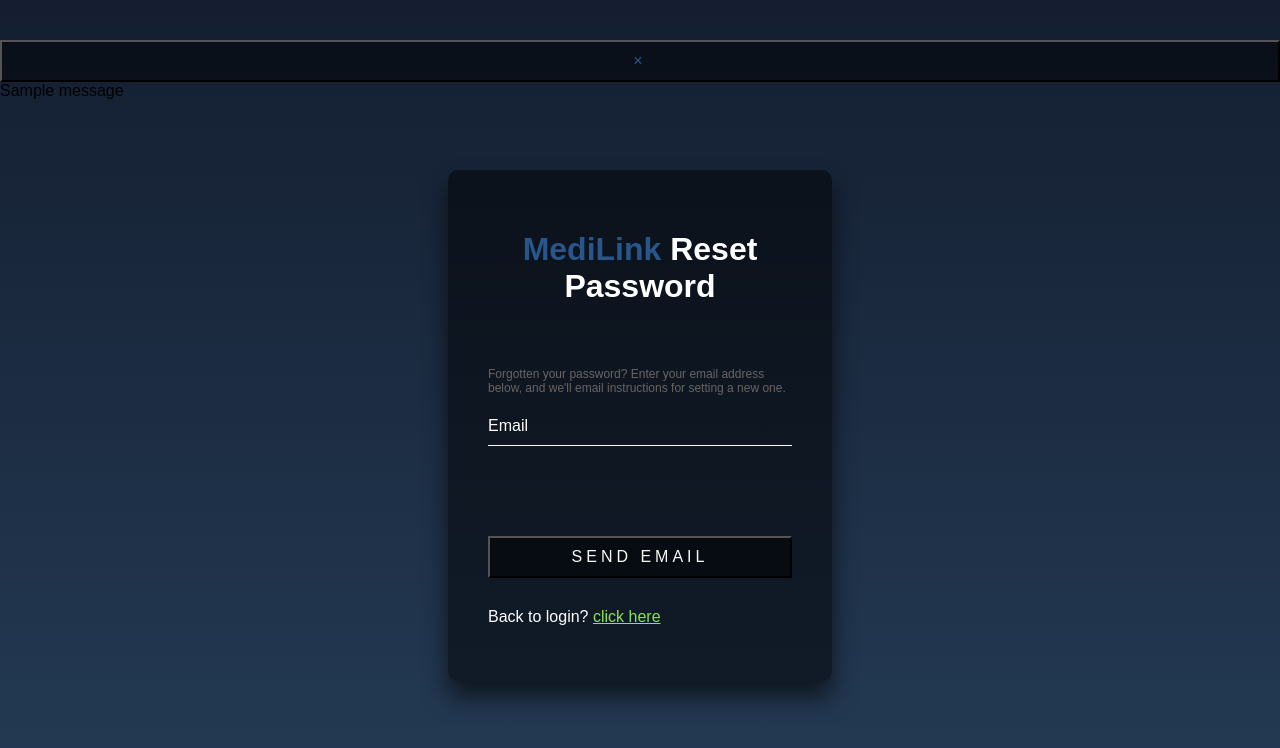
After one commit to gcivil-nyu-org/Wednesday-Fall2023-Team-6, a Django app: page /user/passwordReset/ in a window 1280 px wide. The commit adds this page. Shown: the top 748 px of the page. Run offline with Django 4.2, Linux system fonts and the light colour scheme; one stand-in notice (Sample message) is shown.

Commit message:
complete reset password logic

```diff
--- a/MediLink/user/static/user/css/resetPwd.css
+++ b/MediLink/user/static/user/css/resetPwd.css
@@ -2,7 +2,7 @@
   margin-bottom: 20px;
   background-color: transparent;
 }
-.hidden{
+.hidden {
   display: none;
 }
 #btn_register_user {
@@ -13,7 +13,7 @@
 }
 
 span {
-    color: #29568a
+  color: #29568a;
 }
 
 body {
@@ -26,7 +26,7 @@ body {
   margin-left: auto;
   margin-right: auto;
   padding: 40px;
-    width: 40%;
+  width: 30%;
   margin-top: 70px;
   margin-bottom: 70px;
   background: rgba(0, 0, 0, 0.5);
@@ -35,7 +35,12 @@ body {
   border-radius: 10px;
 }
 
-  .resetPwd-box h1{
+.title {
+  color: #696464;
+  font-size: 12px;
+}
+
+.resetPwd-box h1 {
   color: #fff;
   padding-bottom: 40px;
   text-align: center;
@@ -63,7 +68,7 @@ body {
 }
 
 .select-transparent::after {
-    content: '\25BC'; /* Unicode character for a downward-pointing triangle */
+  content: "\25BC"; /* Unicode character for a downward-pointing triangle */
   position: absolute;
   top: 50%;
   right: 10px; /* Adjust the arrow position as needed */
@@ -143,7 +148,7 @@ body {
                   0 0 100px #262727; */
 }
 
-  p {
+.title2 {
   color: #fff;
   margin-top: 30px;
 }
--- /dev/null
+++ b/MediLink/user/static/user/javascript/resetPassword/password_reset.js
@@ -0,0 +1,8 @@
+function checkUserDetails() {
+    if(!$("#resetPwdForm")[0].checkValidity()){
+        $("#resetPwdForm")[0].reportValidity();
+        return false;
+    }
+
+    return true;
+}
--- /dev/null
+++ b/MediLink/user/templates/user/resetPassword/password_reset.html
@@ -0,0 +1,35 @@
+{% load static %}
+<script src="https://code.jquery.com/jquery-3.3.1.slim.min.js" integrity="sha384-q8i/X+965DzO0rT7abK41JStQIAqVgRVzpbzo5smXKp4YfRvH+8abtTE1Pi6jizo" crossorigin="anonymous"></script>
+<meta charset="UTF-8">
+<meta name="viewport" content="width=device-width, initial-scale=1.0">
+<title>Password Reset Page</title>
+<link rel="stylesheet" href="{% static 'user/css/resetPwd.css' %}">
+<link rel="stylesheet" href="{% static 'user/css/login.css' %}">
+<script src="https://code.jquery.com/jquery-3.3.1.slim.min.js" integrity="sha384-q8i/X+965DzO0rT7abK41JStQIAqVgRVzpbzo5smXKp4YfRvH+8abtTE1Pi6jizo" crossorigin="anonymous"></script>
+<script src="{% static 'user/javascript/resetPassword/password_reset.js' %}"></script>
+
+{% if messages %}
+  {% for message in messages %}
+      <div class="alert {{ message.tags }} alert-dismissible shadow fade show" role="alert">
+          <button type="button" class="close" data-dismiss="alert" aria-label="Close">
+              <span aria-hidden="true">&times;</span>
+          </button>
+          {{ message | safe }}
+      </div>
+  {% endfor %}
+{% endif %}
+
+<div class="resetPwd-box" id="resetPwd-box">
+    <h1 class="text-center"><span>MediLink</span> Reset Password</h1>
+    <p class="title">Forgotten your password? Enter your email address below, and we'll email instructions for setting a new one.</p>
+    <form id="resetPwdForm" method="POST" action="{% url "user:passwordReset" %}">
+        {% csrf_token %}
+        <div id="user_details_section">
+            <div class="form-group">
+                <input type="email" name="user_email" id="email" required placeholder=" ">
+                <label for="email">Email</label>
+            </div>
+            <button type="submit" class="btn btn-primary btn-block">Send Email</button>
+            <p class="title2">Back to login? <a href="{% url "user:login" %}" class="login">click here</a></p>
+        </div>
+</div>
--- a/MediLink/user/urls.py
+++ b/MediLink/user/urls.py
@@ -5,7 +5,7 @@ app_name = 'user'
 urlpatterns = [
     path('registration/', views.register, name='user_registration'),
     path('login/', views.loginView, name='login'),
-    path('resetPassword/', views.restPwdView, name='resetPassword'),
     path('home/', views.home, name='home'),
-
+    path('passwordReset/', views.passwordResetView, name='passwordReset'),
+    path('passwordResetConfirm/<uidb64>/<token>', views.passwordResetConfirmView, name='passwordResetConfirm'),
 ]
--- a/MediLink/user/views.py
+++ b/MediLink/user/views.py
@@ -4,6 +4,14 @@ from django.urls import reverse
 from django.contrib.auth import authenticate, login
 from django.contrib import messages
 from user.models import User
+
+# import for email sending
+from django.template.loader import render_to_string
+from django.contrib.sites.shortcuts import get_current_site
+from django.utils.http import urlsafe_base64_encode, urlsafe_base64_decode
+import secrets
+from django.core.mail import EmailMessage
+from django.contrib import messages
 
 
 def loginView(request):
@@ -25,25 +33,63 @@ def loginView(request):
     template_name = "user/login.html"
     return render(request, template_name)
 
+def passwordResetView(request):
+    template_name = "user/resetPassword/password_reset.html"
 
-def restPwdView(request):
-    template_name = "user/resetPwd.html"
     if request.method == "GET":
         return render(request, template_name)
 
     else:
         user_email = request.POST.get("user_email")
+        print(user_email)
+
+        if User.objects.filter(email=user_email).exists():
+            user = User.objects.get(email=user_email)
+            subject = "MediLink Account Password Reset Request"
+            message = render_to_string("user/resetPassword/template_reset_password.html", {
+                'user': user,
+                'domain': get_current_site(request).domain,
+                'uid': urlsafe_base64_encode(user.email.encode("utf-8")),
+                'token': secrets.token_hex(16),
+                "protocol": 'https' if request.is_secure() else 'http'
+            })
+            email = EmailMessage(subject, message, to=["w742794749@gmail.com"])
+            if email.send():
+                alert_message = "Email sent. Please follow the link to reset your password."
+                messages.success(request, alert_message)
+                return HttpResponseRedirect(reverse("user:login"))
+            else:
+                alert_message = "Fail to send an email. Please try again."
+                messages.error(request, alert_message)
+                return HttpResponseRedirect(reverse("user:passwordReset"))
+
+        else:
+            alert_message = "Email not exists in our database. Please register a new account."
+            messages.error(request, alert_message)
+            return HttpResponseRedirect(reverse("user:user_registration"))
+
+def passwordResetConfirmView(request, uidb64, token):
+    template_name = "user/resetPassword/password_reset_confirm.html"
+    if request.method == "GET":
+        return render(request, template_name, {"uidb64": uidb64, "token": token})
+
+    else:
+        user_email = urlsafe_base64_decode(uidb64).decode("utf-8")
         new_password = request.POST.get("password")
-
-        print(user_email, new_password)
         if User.objects.filter(email=user_email).exists():
             user = User.objects.get(email=user_email)
             user.password = new_password
             user.save()
-            return HttpResponse("Password is reset!")
+            alert_message = "Password reset successfully, please login."
+            # return render(request, "user/login.html", {'alert_message': alert_message})
+            messages.success(request, alert_message)
+            return HttpResponseRedirect(reverse("user:login"))
 
         else:
-            return HttpResponse("User not exists")
+            alert_message = "Some error exists when resetting your password, please try again."
+            messages.error(request, alert_message)
+            return HttpResponseRedirect(reverse("user:passwordReset"))
+
 
 
 def home(request):
```
Also changed, not shown: MediLink/MediLink/settings.py (+9 -0 lines), MediLink/user/static/user/javascript/resetPassword/reset_confirm.js (renamed from MediLink/user/static/user/javascript/resetPwd.js, +0 -16 lines), MediLink/user/templates/user/login.html (+7 -1 lines), MediLink/user/templates/user/resetPassword/password_reset_confirm.html (added, +46 -0 lines), MediLink/user/templates/user/resetPassword/template_reset_password.html (added, +15 -0 lines), MediLink/user/templates/user/resetPwd.html (deleted, +0 -40 lines), MediLink/db.sqlite3. Lines whose indentation alone changed are shown as unchanged.
